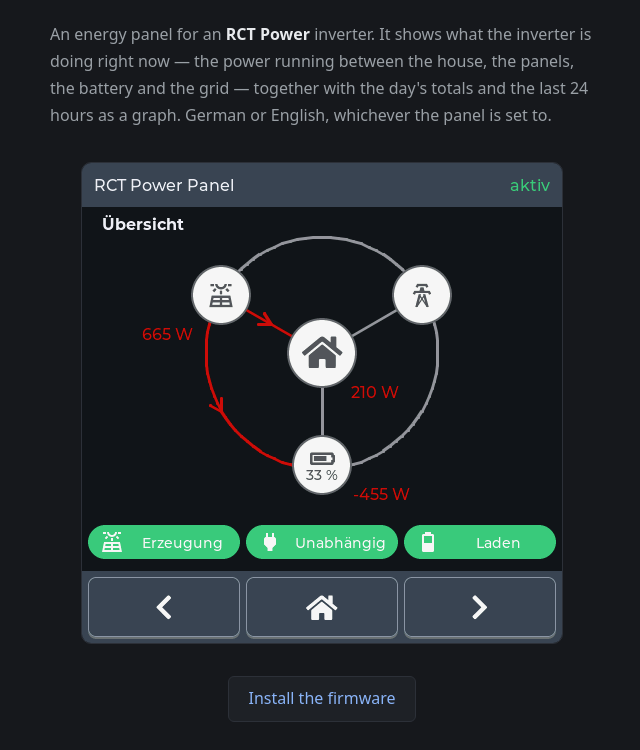
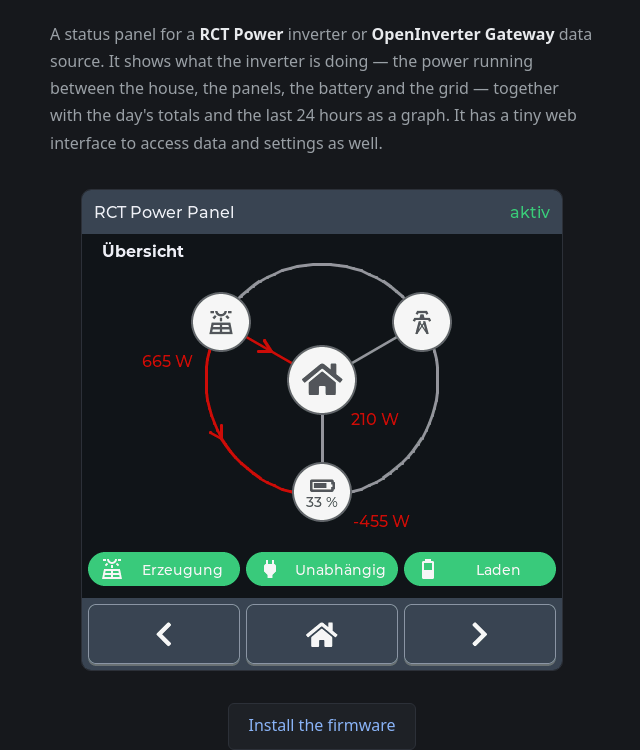
Before and after one commit to fboor/rct-panel, a plain HTML site: page docs/index.html in a window 1280 px wide. Shown: the part 79-829 px from the top of the page, without its empty margins (318-958 px from the left). Drawn offline with Linux system fonts and the light colour scheme.

Commit message:
Improve some really ugly generated text.

```diff
--- a/docs/index.html
+++ b/docs/index.html
@@ -70,10 +70,11 @@
   <h1>RCT Power Panel</h1>
   <div class="text lead">
     <p>
-      An energy panel for an <b>RCT Power</b> inverter. It shows what the inverter is
-      doing right now &mdash; the power running between the house, the panels, the battery
+      A status panel for a <b>RCT Power</b> inverter or <b>OpenInverter Gateway</b>
+      data source. It shows what the inverter is
+      doing &mdash; the power running between the house, the panels, the battery
       and the grid &mdash; together with the day's totals and the last 24 hours as a
-      graph. German or English, whichever the panel is set to.
+      graph. It has a tiny web interface to access data and settings as well.
     </p>
   </div>
   <img class="shot" src="img/uebersicht.png" width="480" height="480"
@@ -85,7 +86,7 @@
     <p>
       <b>Supported hardware:</b> the Guition ESP32-S3 4848S040, 480 &times; 480 with
       touch, and the Waveshare ESP32-S3-Touch-LCD-7, 800 &times; 480 with touch.
-      What each board needs is in the <a href="hardware.md">hardware notes</a>.
+      Some additional information can be found in the <a href="hardware.md">hardware notes</a>.
     </p>
   </div>
   <p class="note">Not affiliated with RCT Power GmbH.</p>
```
Also changed, not shown: 1 other file.
